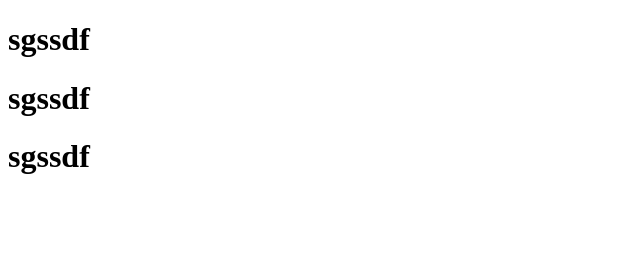
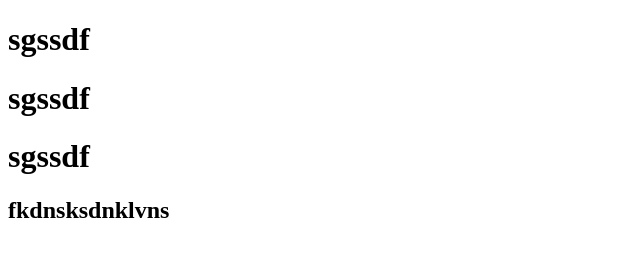
Before and after one commit to Aljosa12/GitHub, a plain HTML site: page index.html in a window 1280 px wide. Shown: the whole page, without its empty margins (0-640 px from the left). Drawn offline with Linux system fonts and the light colour scheme.

Commit message:
Dodal 2. naslov

```diff
--- a/index.html
+++ b/index.html
@@ -5,5 +5,6 @@
 </head>
 <body>
   <h1>sgssdf</h1><h1>sgssdf</h1><h1>sgssdf</h1>
+  <h2> fkdnsksdnklvns</h2>
 </body>
 </html>
```
